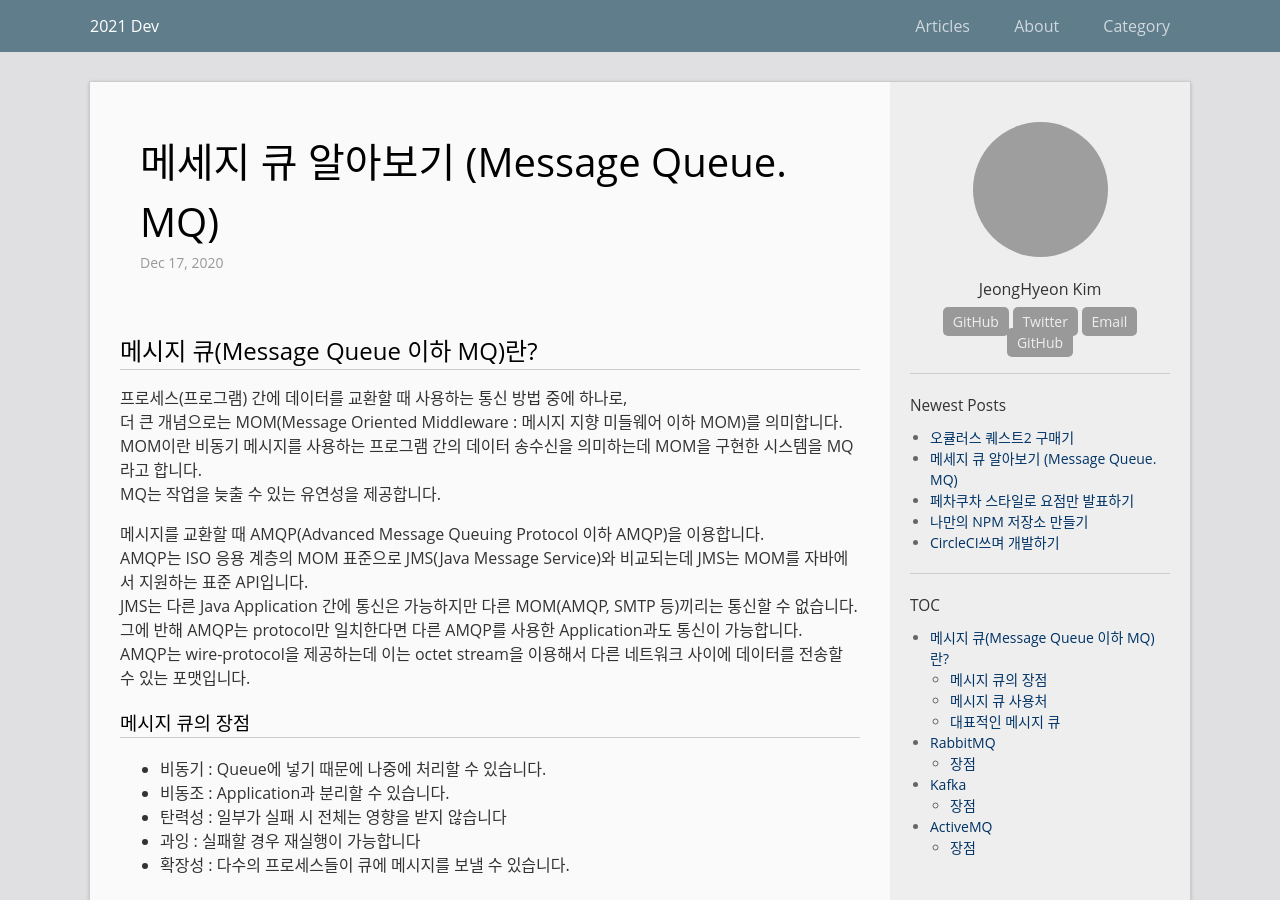
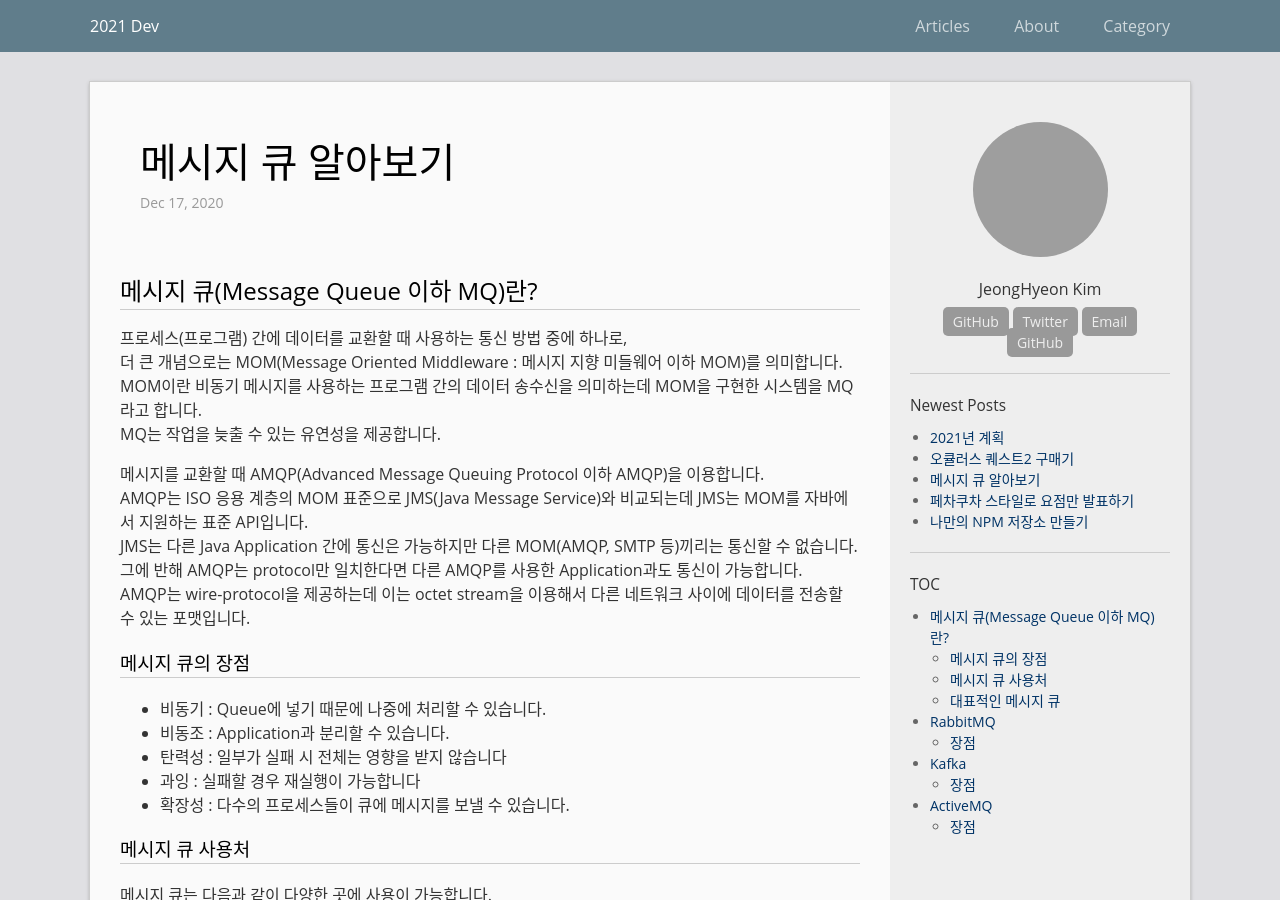
Before and after one commit to rhea-so/rhea-so.github.io, a Jekyll site: the page built from _posts/2020-12-17-message-queue.md, in a window 1280 px wide and 900 px high. Built offline with Jekyll 4.4.1, drawn with Linux system fonts in a browser that asks for light colours; comment, search, counter and statistics services are not loaded; grey boxes are pictures that could not be loaded.

Commit message:
update: 안쓰는 포스트들 전부 제거

```diff
--- a/_posts/2020-11-28-circleci.md
+++ /dev/null
@@ -1,6 +0,0 @@
----
-layout: post
-title:  "CircleCI쓰며 개발하기"
-date:   2020-11-28 23:40:00 +0900
-categories: circleci ci/cd
----
--- a/_posts/2020-12-17-message-queue.md
+++ b/_posts/2020-12-17-message-queue.md
@@ -1,8 +1,8 @@
 ---
 layout: post
-title:  "메세지 큐 알아보기 (Message Queue. MQ)"
+title:  "메시지 큐 알아보기"
 date:   2020-12-17 01:00:00 +0900
-categories: rabbitmq mq queue message
+categories: message-queue
 ---
 
 ## 메시지 큐(Message Queue 이하 MQ)란?
```
Also changed, not shown: _posts/2020-11-28-docker.md (deleted, +0 -6 lines), _posts/2020-11-28-istio.md (deleted, +0 -6 lines), _posts/2020-11-28-jekyll.md (deleted, +0 -6 lines), _posts/2020-11-28-kubernetes.md (deleted, +0 -6 lines), _posts/2020-11-28-microservice-architecture.md (deleted, +0 -6 lines), _posts/2020-11-28-nodejs-debug.md (deleted, +0 -6 lines), _posts/2020-12-13-verdaccio.md (+1 -1 lines), _posts/2021-01-01-happy-new-year.md (added, +25 -0 lines), 1 other file.
